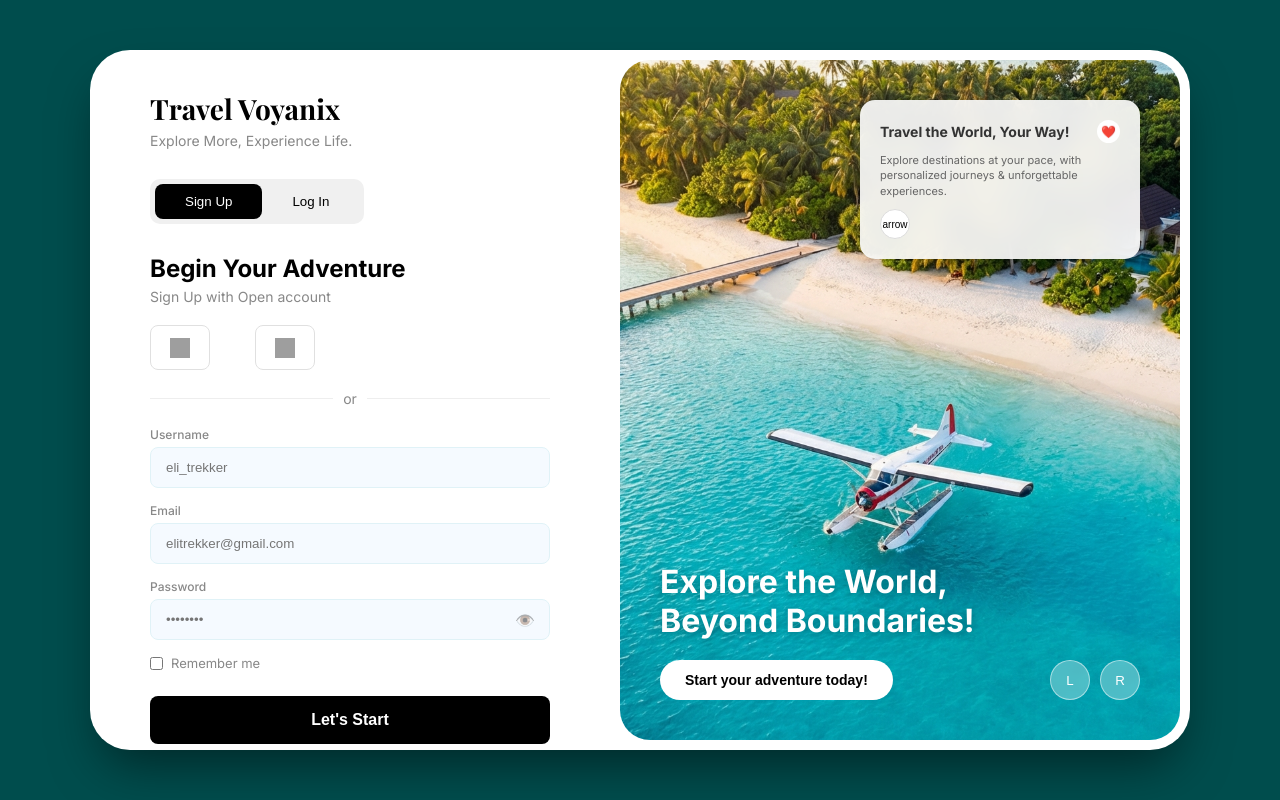
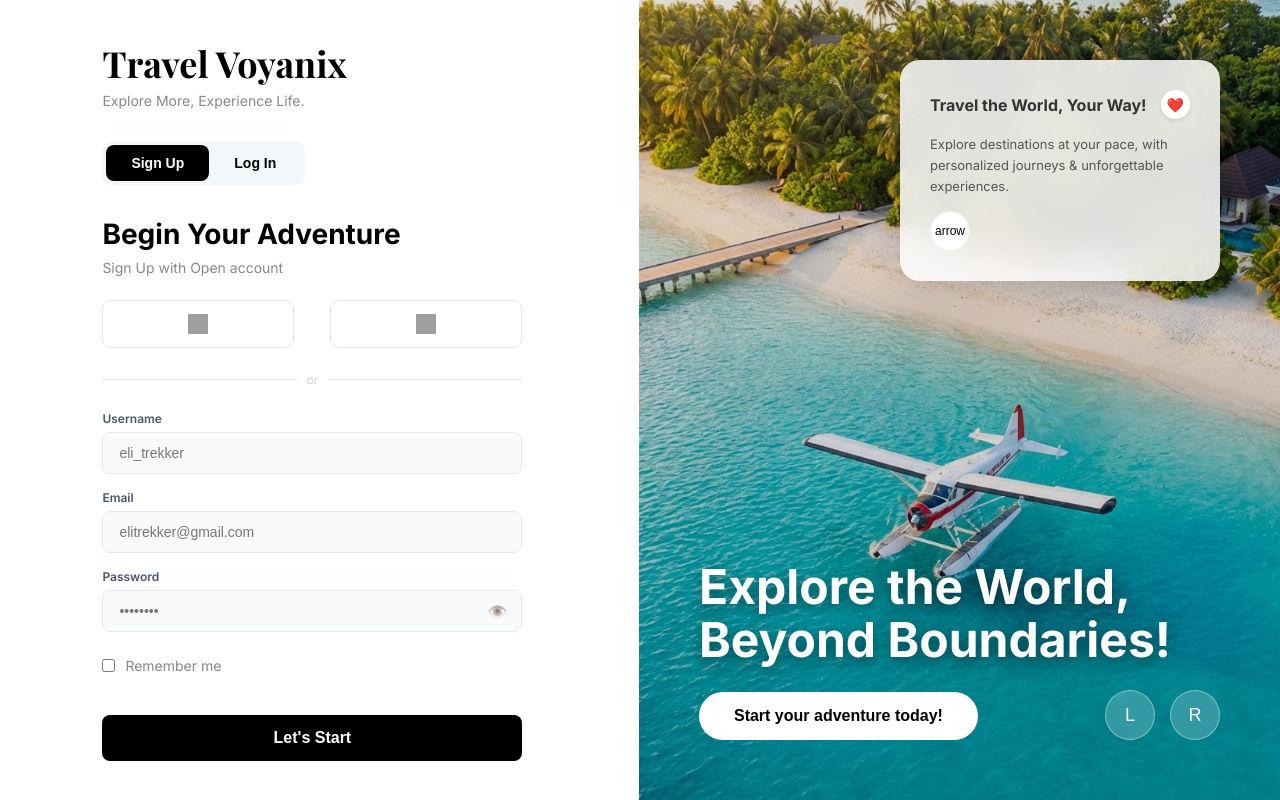
Before and after one commit to arvijayadhith7/TRAVEL-PLANNER, a plain HTML site: page login.html in a window 1280 px wide. Drawn offline with nearby package versions, Linux system fonts and the light colour scheme; grey boxes are pictures that could not be loaded.

Commit message:
Optimize full-screen and mobile layout

```diff
--- a/login.css
+++ b/login.css
@@ -17,62 +17,63 @@
 
 body {
     font-family: 'Inter', sans-serif;
-    background-color: #004d4d;
-    /* Background color around the card */
-    display: flex;
-    justify-content: center;
-    align-items: center;
-    min-height: 100vh;
+    background-color: #fff;
+    margin: 0;
+    padding: 0;
+    overflow-x: hidden;
 }
 
 .login-container {
-    width: 90%;
-    max-width: 1100px;
-    height: 700px;
+    width: 100vw;
+    height: 100vh;
+    display: flex;
     background: white;
-    display: flex;
-    border-radius: 40px;
-    overflow: hidden;
-    box-shadow: 0 25px 50px -12px rgba(0, 0, 0, 0.5);
 }
 
 /* Left Section */
 .login-left {
     flex: 1;
-    padding: 40px 60px;
+    padding: 5% 8%;
     display: flex;
     flex-direction: column;
+    justify-content: center;
     overflow-y: auto;
+}
+
+.brand {
+    margin-bottom: 2rem;
 }
 
 .brand h1 {
     font-family: 'Playfair Display', serif;
-    font-size: 28px;
-    margin-bottom: 5px;
+    font-size: clamp(24px, 4vw, 36px);
+    margin: 0;
 }
 
 .brand p {
     color: var(--muted-color);
     font-size: 14px;
+    margin: 5px 0 0 0;
 }
 
 .toggle-container {
     display: flex;
-    background: #f0f0f0;
-    padding: 5px;
+    background: #f4f7f9;
+    padding: 4px;
     border-radius: 10px;
-    margin: 30px 0;
+    margin-bottom: 2rem;
     width: fit-content;
 }
 
 .toggle-btn {
-    padding: 10px 30px;
+    padding: 10px 25px;
     border: none;
     background: transparent;
     cursor: pointer;
     border-radius: 8px;
-    font-weight: 500;
-    transition: all 0.3s ease;
+    font-weight: 600;
+    font-size: 14px;
+    transition: all 0.2s ease;
 }
 
 .toggle-btn.active {
@@ -80,39 +81,38 @@ body {
     color: white;
 }
 
+.form-section {
+    width: 100%;
+    max-width: 420px;
+}
+
 .form-section h2 {
-    font-size: 24px;
-    margin-bottom: 5px;
+    font-size: clamp(22px, 3vw, 28px);
+    margin-bottom: 8px;
 }
 
 .subtitle {
     color: var(--muted-color);
     font-size: 14px;
-    margin-bottom: 20px;
+    margin-bottom: 1.5rem;
 }
 
 .social-login {
     display: flex;
-    gap: 15px;
-    align-items: center;
-    margin-bottom: 20px;
+    gap: 12px;
+    margin-bottom: 1.5rem;
 }
 
 .social-btn {
-    width: 60px;
-    height: 45px;
-    border: 1px solid #e0e0e0;
+    flex: 1;
+    height: 48px;
+    border: 1px solid #e0e6ed;
     background: white;
     border-radius: 8px;
     display: flex;
     justify-content: center;
     align-items: center;
     cursor: pointer;
-    transition: background 0.3s;
-}
-
-.social-btn:hover {
-    background: #f9f9f9;
 }
 
 .social-btn img {
@@ -128,42 +128,42 @@ body {
 .divider {
     display: flex;
     align-items: center;
-    text-align: center;
-    margin-bottom: 20px;
-    color: var(--muted-color);
+    margin-bottom: 1.5rem;
+    color: #cbd5e0;
+    font-size: 12px;
 }
 
 .divider::before,
 .divider::after {
     content: '';
     flex: 1;
-    border-bottom: 1px solid #eee;
+    border-bottom: 1px solid #e2e8f0;
 }
 
 .divider span {
     padding: 0 10px;
-    font-size: 14px;
 }
 
 .input-group {
-    margin-bottom: 15px;
+    margin-bottom: 1rem;
 }
 
 .input-group label {
     display: block;
     font-size: 12px;
-    font-weight: 500;
-    margin-bottom: 5px;
-    color: var(--muted-color);
+    font-weight: 600;
+    margin-bottom: 6px;
+    color: #4a5568;
 }
 
 .input-group input {
     width: 100%;
-    padding: 12px 15px;
-    border: 1px solid #e0f2f7;
-    background: var(--input-bg);
+    padding: 12px 16px;
+    border: 1px solid #e2e8f0;
+    background: #f8fafc;
     border-radius: 8px;
     outline: none;
+    font-size: 14px;
 }
 
 .password-wrapper {
@@ -180,21 +180,21 @@ body {
 }
 
 .form-options {
-    margin-bottom: 25px;
+    margin: 25px 0;
 }
 
 .remember-me {
-    font-size: 13px;
+    font-size: 14px;
     color: var(--muted-color);
     display: flex;
     align-items: center;
-    gap: 8px;
+    gap: 10px;
     cursor: pointer;
 }
 
 .submit-btn {
     width: 100%;
-    padding: 15px;
+    padding: 14px;
     background: black;
     color: white;
     border: none;
@@ -202,34 +202,28 @@ body {
     font-size: 16px;
     font-weight: 600;
     cursor: pointer;
-    transition: transform 0.2s;
-}
-
-.submit-btn:hover {
-    transform: translateY(-2px);
+    margin-top: 1rem;
 }
 
 /* Right Section */
 .login-right {
     flex: 1.2;
-    background: url('assets/login-bg.png') no-repeat center center;
+    background: linear-gradient(rgba(0, 0, 0, 0.1), rgba(0, 0, 0, 0.2)), url('assets/login-bg.png') no-repeat center center;
     background-size: cover;
     position: relative;
-    padding: 40px;
+    padding: 60px;
     display: flex;
     flex-direction: column;
     justify-content: space-between;
-    border-radius: 30px;
-    margin: 10px;
 }
 
 .overlay-card {
-    background: rgba(255, 255, 255, 0.9);
-    backdrop-filter: blur(10px);
-    padding: 20px;
-    border-radius: var(--card-radius);
-    width: 280px;
-    box-shadow: 0 10px 30px rgba(0, 0, 0, 0.1);
+    background: rgba(255, 255, 255, 0.85);
+    backdrop-filter: blur(15px);
+    padding: 30px;
+    border-radius: 20px;
+    width: 320px;
+    box-shadow: 0 15px 35px rgba(0, 0, 0, 0.1);
 }
 
 .bottom-card {
@@ -244,37 +238,38 @@ body {
     display: flex;
     justify-content: space-between;
     align-items: center;
-    margin-bottom: 10px;
+    margin-bottom: 15px;
 }
 
 .card-header h3 {
-    font-size: 14px;
+    font-size: 16px;
     font-weight: 700;
     color: #333;
 }
 
 .heart-icon {
-    font-size: 12px;
+    font-size: 14px;
     background: #fff;
-    padding: 4px;
+    padding: 6px;
     border-radius: 50%;
     color: red;
+    box-shadow: 0 2px 5px rgba(0, 0, 0, 0.1);
 }
 
 .overlay-card p {
-    font-size: 11px;
-    color: #666;
-    line-height: 1.4;
-    margin-bottom: 10px;
+    font-size: 13px;
+    color: #555;
+    line-height: 1.6;
+    margin-bottom: 15px;
 }
 
 .circle-btn {
-    width: 30px;
-    height: 30px;
+    width: 40px;
+    height: 40px;
     border-radius: 50%;
-    border: 1px solid #ddd;
+    border: 1px solid #eee;
     background: white;
-    font-size: 10px;
+    font-size: 12px;
     display: flex;
     justify-content: center;
     align-items: center;
@@ -283,44 +278,55 @@ body {
 
 .bottom-content {
     color: white;
-    max-width: 400px;
+    max-width: 500px;
 }
 
 .bottom-content h2 {
-    font-size: 32px;
-    line-height: 1.2;
-    margin-bottom: 20px;
-    text-shadow: 0 2px 10px rgba(0, 0, 0, 0.3);
+    font-size: 48px;
+    line-height: 1.1;
+    margin-bottom: 25px;
+    text-shadow: 0 4px 15px rgba(0, 0, 0, 0.5);
+    font-weight: 700;
 }
 
 .start-adventure-btn {
-    padding: 12px 25px;
+    padding: 15px 35px;
     background: white;
     color: black;
     border: none;
-    border-radius: 25px;
-    font-weight: 600;
-    font-size: 14px;
+    border-radius: 30px;
+    font-weight: 700;
+    font-size: 16px;
     cursor: pointer;
+    transition: all 0.3s;
+}
+
+.start-adventure-btn:hover {
+    background: #f0f0f0;
+    transform: scale(1.05);
 }
 
 .nav-controls {
     position: absolute;
-    bottom: 40px;
-    right: 40px;
+    bottom: 60px;
+    right: 60px;
     display: flex;
-    gap: 10px;
+    gap: 15px;
 }
 
 .nav-btn {
-    width: 40px;
-    height: 40px;
+    width: 50px;
+    height: 50px;
     border-radius: 50%;
-    background: rgba(255, 255, 255, 0.3);
-    border: 1px solid rgba(255, 255, 255, 0.5);
+    background: rgba(255, 255, 255, 0.2);
+    border: 1px solid rgba(255, 255, 255, 0.4);
     color: white;
     cursor: pointer;
-    backdrop-filter: blur(5px);
+    backdrop-filter: blur(10px);
+    display: flex;
+    justify-content: center;
+    align-items: center;
+    font-size: 18px;
 }
 
 @media (max-width: 900px) {
@@ -328,7 +334,7 @@ body {
         display: none;
     }
 
-    .login-container {
-        max-width: 500px;
+    .login-left {
+        padding: 40px 20px;
     }
 }
--- a/login.js
+++ b/login.js
@@ -27,6 +27,13 @@ function parseJwt(token) {
 
 // UI Interactions
 document.addEventListener('DOMContentLoaded', () => {
+    console.log("Login page loaded and script initialized.");
+
+    if (window.location.protocol === 'file:') {
+        alert("Warning: Google Authentication (GIS) will NOT work when opening the file directly (file://). Please use a local web server (e.g., npx serve).");
+        console.warn("Google Google Identity Services (GIS) requires an http or https protocol.");
+    }
+
     const signUpBtn = document.getElementById('signUpBtn');
     const logInBtn = document.getElementById('logInBtn');
     const authForm = document.getElementById('authForm');
```
